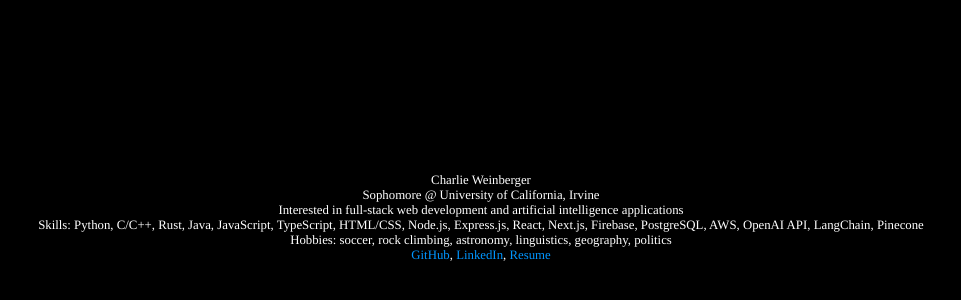
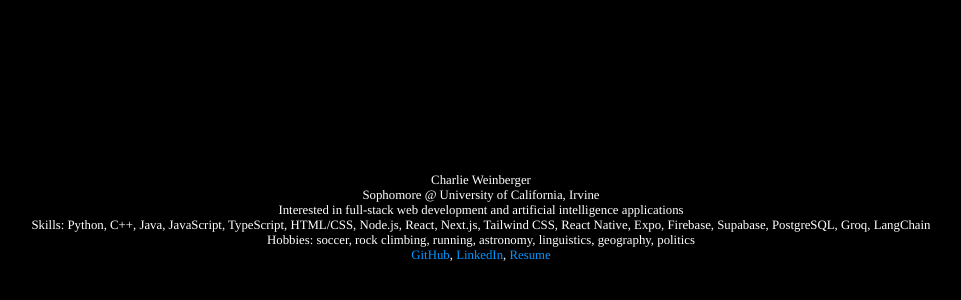
Before and after one commit to charlieweinberger/charlieweinberger.github.io, a Next.js app: page / in a window 1280 px wide. Shown: the part 182-482 px from the top of the page, without its empty margins (159-1120 px from the left). Built offline with nearby package versions, Linux system fonts and the light colour scheme.

Commit message:
Updated experience

```diff
--- a/src/app/layout.tsx
+++ b/src/app/layout.tsx
@@ -6,9 +6,7 @@ export const metadata: Metadata = {
   description: "Super awesome portfolio website",
 };
 
-export default function RootLayout({ children }: Readonly<{
-  children: React.ReactNode;
-}>) {
+export default function RootLayout({ children }: { children: React.ReactNode }) {
   return (
     <html lang="en">
       <body>{children}</body>
--- a/src/app/page.tsx
+++ b/src/app/page.tsx
@@ -15,10 +15,10 @@ export default function App() {
         Interested in full-stack web development and artificial intelligence applications
       </div>
       <div className="experience">
-        Skills: Python, C/C++, Rust, Java, JavaScript, TypeScript, HTML/CSS, Node.js, Express.js, React, Next.js, Firebase, PostgreSQL, AWS, OpenAI API, LangChain, Pinecone
+        Skills: Python, C++, Java, JavaScript, TypeScript, HTML/CSS, Node.js, React, Next.js, Tailwind CSS, React Native, Expo, Firebase, Supabase, PostgreSQL, Groq, LangChain
       </div>
       <div className="hobbies">
-        Hobbies: soccer, rock climbing, astronomy, linguistics, geography, politics
+        Hobbies: soccer, rock climbing, running, astronomy, linguistics, geography, politics
       </div>
       <div className="links">
         {getLink("GitHub", "https://github.com/charlieweinberger/")},&nbsp;
```
